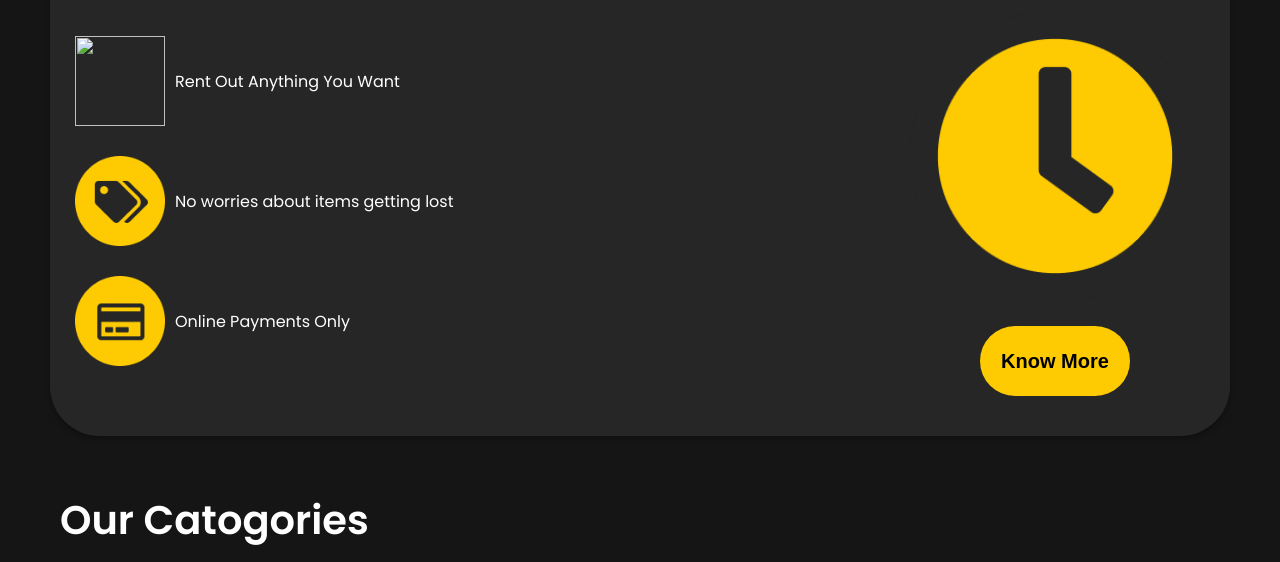
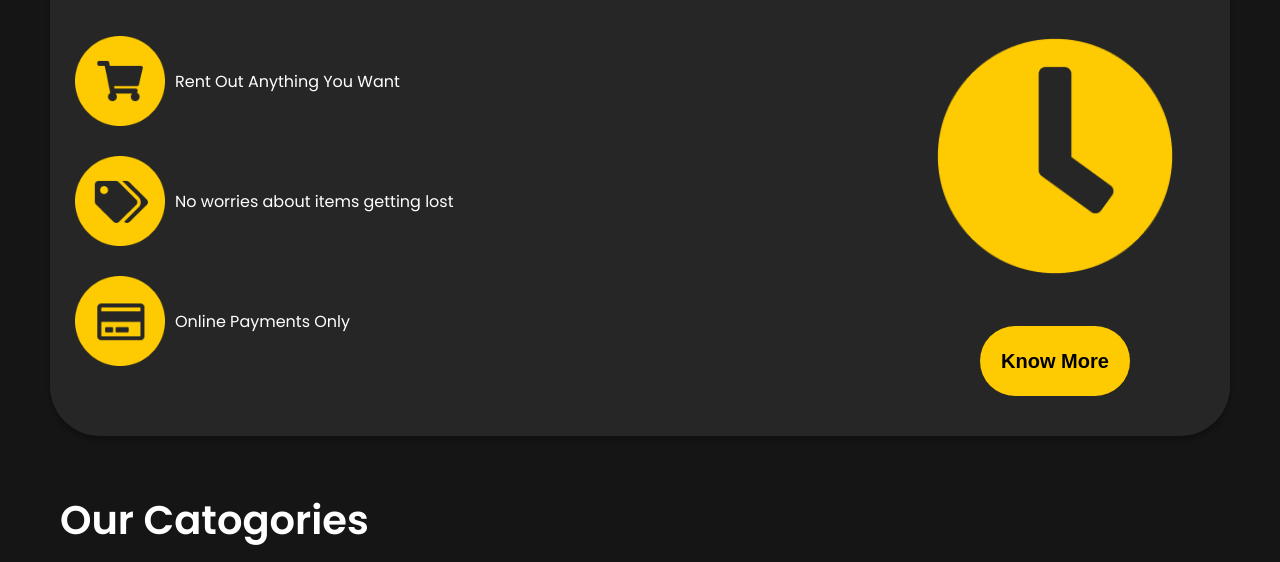
Before and after one commit to razas007/2ndContestAccio18March23, a plain HTML site: page index.html in a window 1280 px wide. Shown: the part 238-800 px from the top of the page. Drawn offline with Linux system fonts and the light colour scheme; files whose address does not match are found by name.

Commit message:
Update index.html

```diff
--- a/index.html
+++ b/index.html
@@ -45,7 +45,7 @@
         <div class="header-container">
           <div class="header-left">
             <div class="item">
-              <img src="/Images/Cart.png" alt="" / class="small-img">
+              <img src="./Cart.png" alt="" / class="small-img">
               <p>Rent Out Anything You Want</p>
             </div>
             <div class="item">
```
